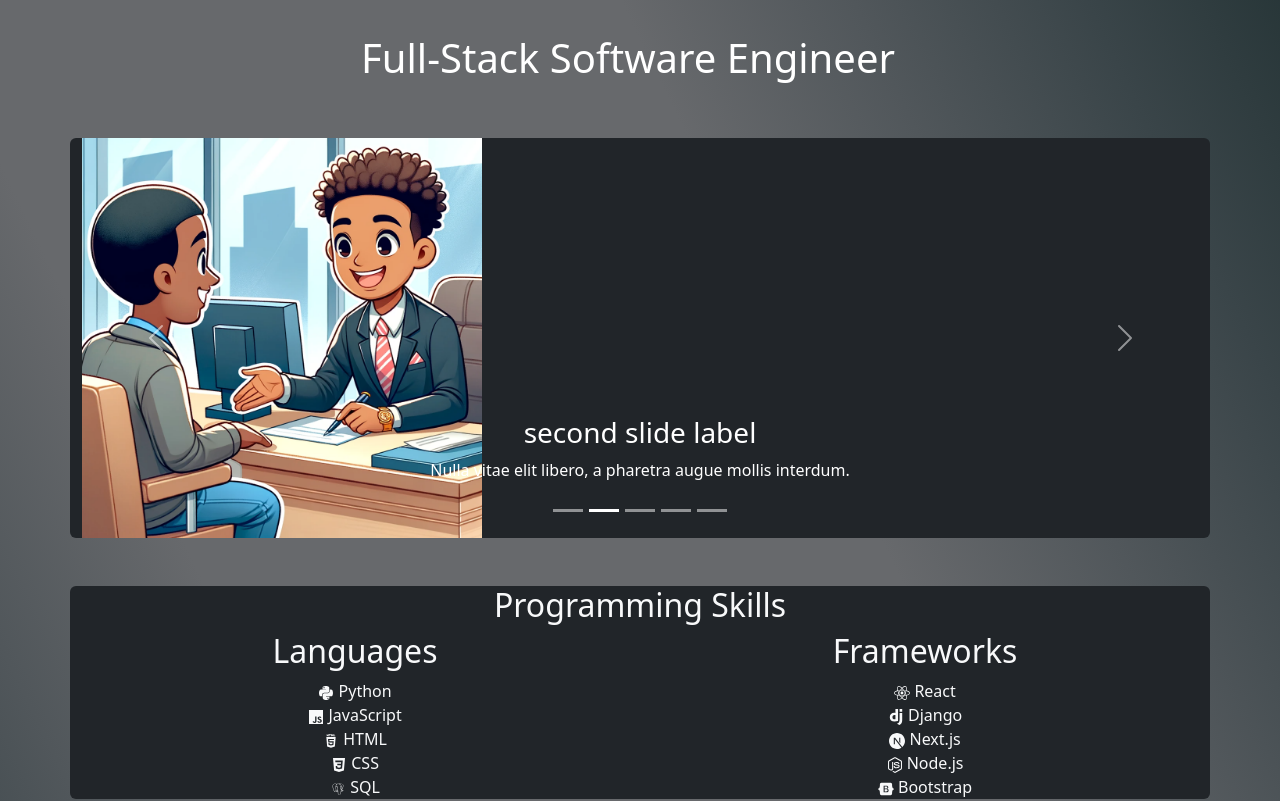
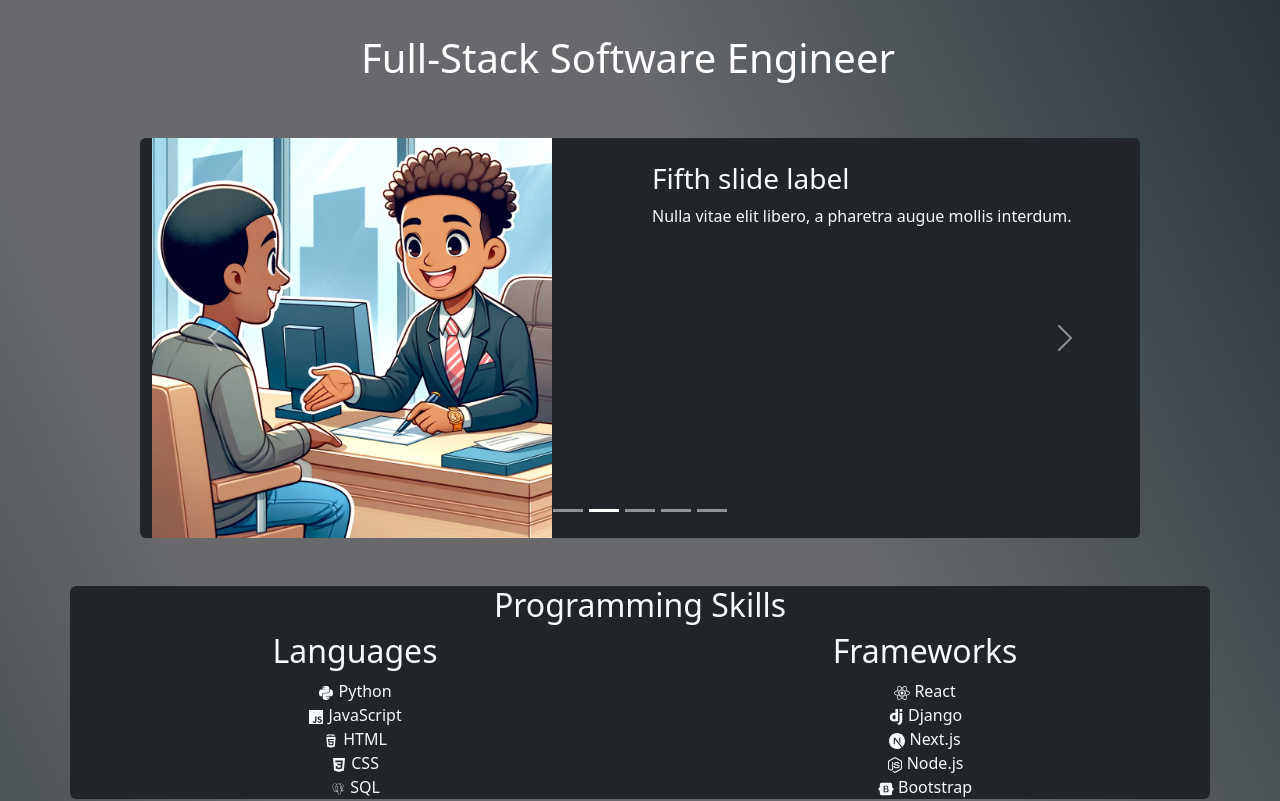
Before and after one commit to Slmbyn/Portfolio, a Next.js app: page / in a window 1280 px wide. Shown: the part 560-1361 px from the top of the page. Built offline with nearby package versions, Linux system fonts and the light colour scheme.

Commit message:
fixes carousel layout

```diff
--- a/components/AboutMe.js
+++ b/components/AboutMe.js
@@ -1,10 +1,13 @@
 import Carousel from 'react-bootstrap/Carousel';
 import Image from 'react-bootstrap/Image';
+import { Col, Row } from 'react-bootstrap';
 
 export default function AboutMe() {
   return (
-    <Carousel>
+    <Carousel className="mx-auto" style={{ maxWidth: '1000px' }}>
         <Carousel.Item>
+            <Row>
+                <Col>
                     <Image
                         src="cartoons/class.PNG"
                         alt="First slide"
@@ -12,12 +15,18 @@
                         style={{ maxHeight: '400px' }}
                         className='mx-auto'
                     />
-            <Carousel.Caption>
-                <h3>Finance at San Jose State</h3>
+                </Col>
+                <Col>
+                    <div className='text-start mt-4 '>
+                        <h3>Fifth slide label</h3>
                         <p>Nulla vitae elit libero, a pharetra augue mollis interdum.</p>
-            </Carousel.Caption>
+                    </div>
+                </Col>
+            </Row>
         </Carousel.Item>
         <Carousel.Item>
+            <Row>
+                <Col>
                     <Image
                         src="cartoons/bank.PNG"
                         alt="First slide"
@@ -25,12 +34,18 @@
                         style={{ maxHeight: '400px' }}
                         className='mx-auto'
                     />
-            <Carousel.Caption>
-                <h3>second slide label</h3>
+                </Col>
+                <Col>
+                    <div className='text-start mt-4 '>
+                        <h3>Fifth slide label</h3>
                         <p>Nulla vitae elit libero, a pharetra augue mollis interdum.</p>
-            </Carousel.Caption>
+                    </div>
+                </Col>
+            </Row>
         </Carousel.Item>
         <Carousel.Item>
+            <Row>
+                <Col>
                     <Image
                         src="cartoons/dayTrade.PNG"
                         alt="First slide"
@@ -38,12 +53,18 @@
                         style={{ maxHeight: '400px' }}
                         className='mx-auto'
                     />
-            <Carousel.Caption>
-                <h3>third slide label</h3>
+                </Col>
+                <Col>
+                    <div className='text-start mt-4 '>
+                        <h3>Fifth slide label</h3>
                         <p>Nulla vitae elit libero, a pharetra augue mollis interdum.</p>
-            </Carousel.Caption>
+                    </div>
+                </Col>
+            </Row>
         </Carousel.Item>
         <Carousel.Item>
+            <Row>
+                <Col>
                     <Image
                         src="cartoons/bootcamp.PNG"
                         alt="First slide"
@@ -51,12 +72,18 @@
                         style={{ maxHeight: '400px' }}
                         className='mx-auto'
                     />
-            <Carousel.Caption>
-                <h3>fourth slide label</h3>
+                </Col>
+                <Col>
+                    <div className='text-start mt-4 '>
+                        <h3>Fifth slide label</h3>
                         <p>Nulla vitae elit libero, a pharetra augue mollis interdum.</p>
-            </Carousel.Caption>
+                    </div>
+                </Col>
+            </Row>
         </Carousel.Item>
         <Carousel.Item>
+            <Row>
+                <Col>
                     <Image
                         src="cartoons/ready.PNG"
                         alt="First slide"
@@ -64,10 +91,14 @@
                         style={{ maxHeight: '400px' }}
                         className='mx-auto'
                     />
-            <Carousel.Caption>
+                </Col>
+                <Col>
+                    <div className='text-start mt-4 '>
                         <h3>Fifth slide label</h3>
                         <p>Nulla vitae elit libero, a pharetra augue mollis interdum.</p>
-            </Carousel.Caption>
+                    </div>
+                </Col>
+            </Row>
         </Carousel.Item>
     </Carousel>
   );
--- a/components/Projects.js
+++ b/components/Projects.js
@@ -22,7 +22,8 @@
       </span>
       <Row xs={1} md={2} className="g-4">
         {projectInfo.map((card, idx) => (
-          <Col key={idx}>
+          <Col key={idx} className="mb-5">
+            {/* <span className="mb-5"> */}
             <Card
               className={`${styles['project-card']} ${isHovered ? 'hovered' : ''}`}
               onMouseOver={() => setIsHovered(true)}
@@ -38,6 +39,7 @@
                 </Card.Footer>
               </Card.Body>
             </Card>
+            {/* </span> */}
           </Col>
         ))}
       </Row>
--- a/pages/index.js
+++ b/pages/index.js
@@ -53,7 +53,7 @@
       {/* </Container> */}
 
       {/* About Me Section */}
-      <Container className="bg-dark text-light my-5 rounded" id="about">
+      <Container className="bg-dark text-light my-5 rounded" style={{ maxWidth: '1000px' }} id="about">
         <Row>
           <AboutMe />
           {/* <Col md={6}> */}
@@ -78,7 +78,7 @@
         </Row>
       </Container>
 
-      <Container className="bg-dark text-light my-5  text-center rounded" id="skills">
+      <Container className="bg-dark text-light my-5 text-center rounded" id="skills">
             <Skills />
       </Container>
 
```
Lines whose indentation alone changed are shown as unchanged.
